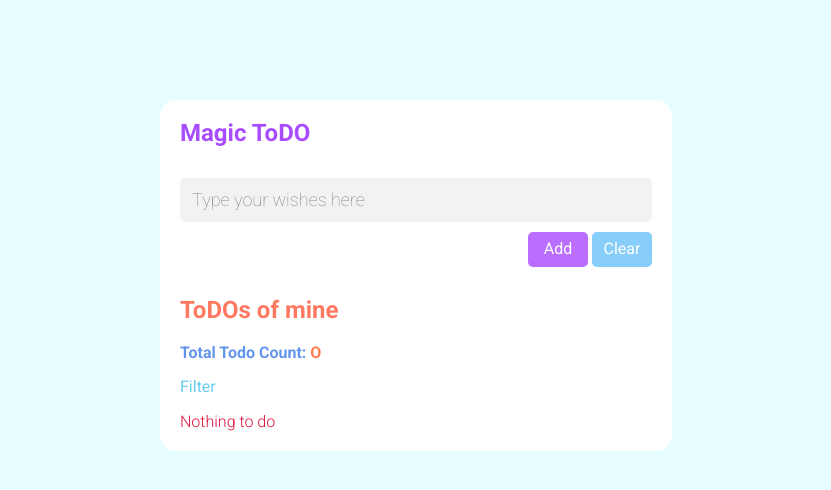
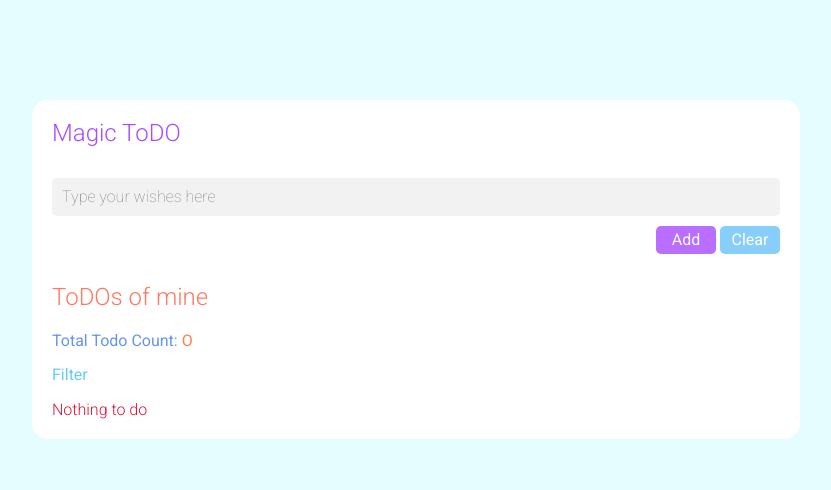
Before and after one commit to Presnia/todo-app-main-nd, a website: page index.html in a window 1280 px wide. Shown: the whole page, without its empty margins (224-1055 px from the left). Drawn offline with Linux system fonts and the light colour scheme.

Commit message:
Changed font sizes for main words

```diff
--- a/public/main.css
+++ b/public/main.css
@@ -45,7 +45,7 @@ body {
 }
 
 #app-container {
-  width: 40%;
+  width: 60%;
   margin: auto;
   margin-top: 100px;
   padding: 20px;
@@ -61,6 +61,7 @@ body {
 .edit-form-container h2 {
   margin: 0;
   margin-bottom: 30px;
+  font-weight: 300;
   color: rgb(168, 76, 255);
 }
 
@@ -69,8 +70,8 @@ body {
 }
 
 .form-row-left input {
-  padding: 12px;
-  font-size: large;
+  padding: 10px;
+  font-size: 500;
   background-color: rgb(243, 242, 242);
   border: none;
   border-radius: 5px;
@@ -86,12 +87,14 @@ body {
 }
 
 #todo-counter {
-  font-weight: 700;
+  font-weight: 400;
   color: cornflowerblue;
 }
 
 .todo-list-container h2 {
+  font-weight: 300;
   color: rgb(255, 120, 96);
+
 }
 
 .todo-list-container__num {
@@ -152,7 +155,7 @@ body {
 #add-todo-button,
 #clear-form-button {
   min-width: 60px;
-  padding: 8px;
+  padding: 5px;
   border-radius: 5px;
   font-size: medium;
   border: none;
```
